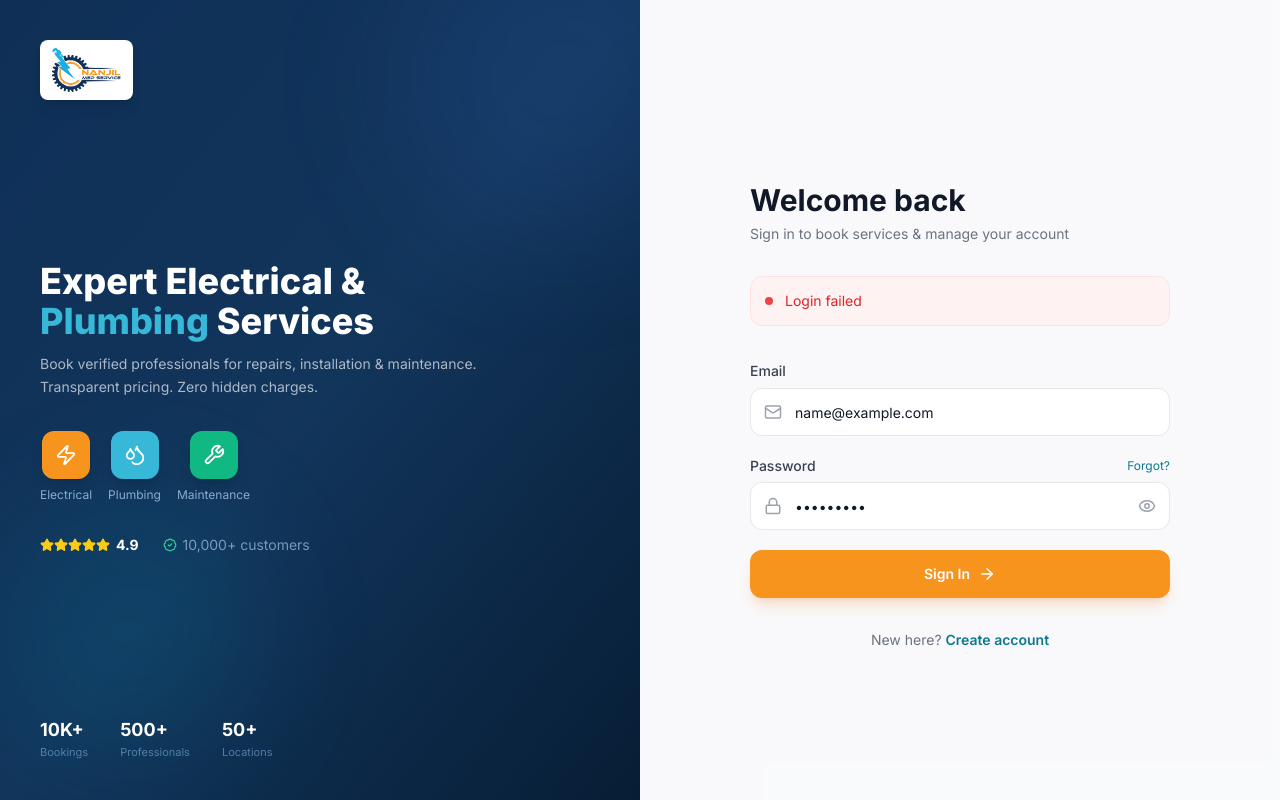
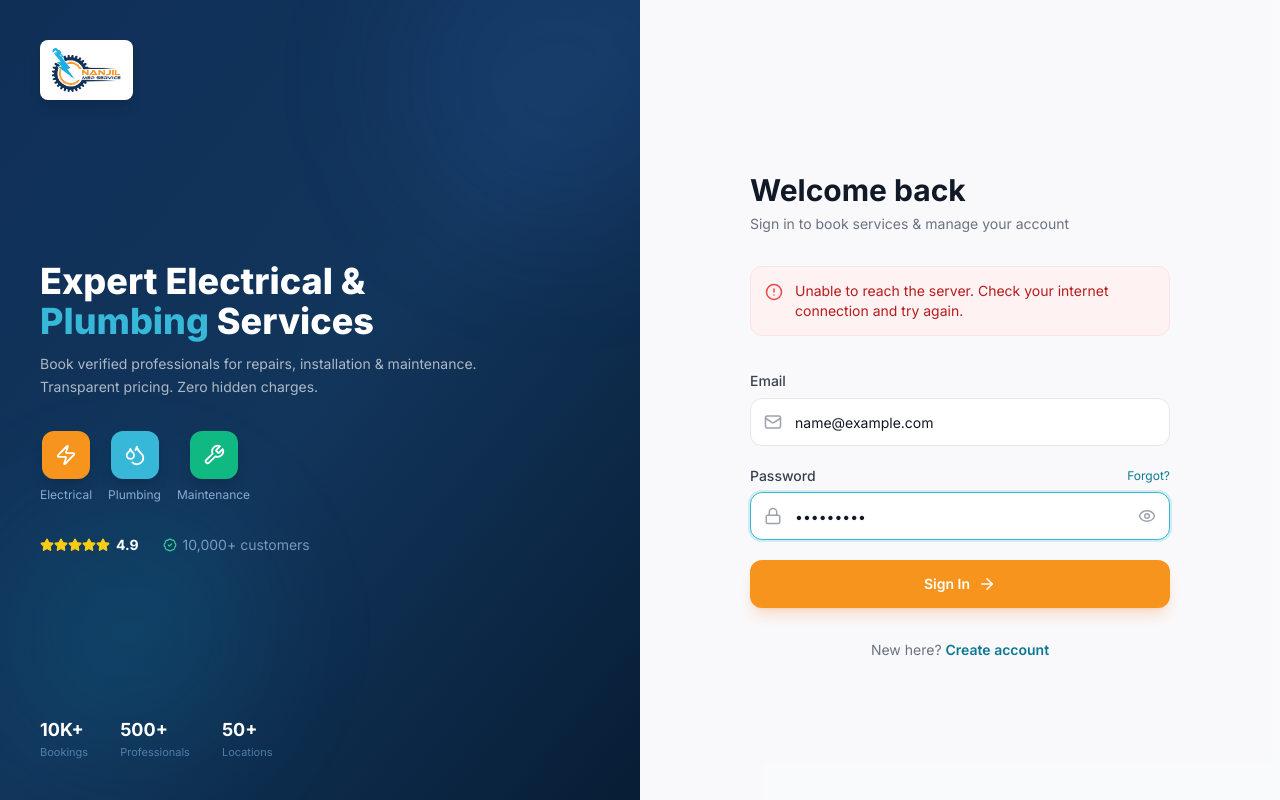
Before and after one commit to AnanthaRuban-K/Nanjil_frontend, a Next.js app: page /login in a window 1280 px wide. Both pictures are taken after typing "name@example.com", "Sample123" into the empty fields and a click on the button "Sign In". Built offline with nearby package versions, Linux system fonts and the light colour scheme; no server answers.

Commit message:
Update frontend

```diff
--- a/src/app/(public)/login/page.tsx
+++ b/src/app/(public)/login/page.tsx
@@ -14,6 +14,7 @@ import {
   Lock,
   Eye,
   EyeOff,
+  AlertCircle,
   Zap,
   Droplets,
   Wrench,
@@ -23,11 +24,32 @@ import {
 import { AxiosError } from "axios";
 
 const schema = z.object({
-  email: z.string().email("Invalid email"),
+  email: z.string().trim().email("Enter a valid email address").toLowerCase(),
   password: z.string().min(1, "Password is required"),
 });
 
 type FormData = z.infer<typeof schema>;
+type ApiErrorBody = { message?: string };
+
+function getLoginErrorMessage(err: unknown) {
+  if (!(err instanceof AxiosError)) {
+    return "Something went wrong. Please try again.";
+  }
+
+  if (!err.response) {
+    return "Unable to reach the server. Check your internet connection and try again.";
+  }
+
+  const status = err.response.status;
+  const message = (err.response.data as ApiErrorBody | undefined)?.message;
+
+  if (status === 401) return "Invalid email or password.";
+  if (status === 403) return message || "This account is inactive. Please contact admin.";
+  if (status === 422) return "Please enter a valid email and password.";
+  if (status === 429) return message || "Too many login attempts. Please wait and try again.";
+
+  return message || "Login failed. Please try again.";
+}
 
 export default function LoginPage() {
   const { login } = useAuth();
@@ -39,6 +61,7 @@ export default function LoginPage() {
   const {
     register,
     handleSubmit,
+    setFocus,
     formState: { errors },
   } = useForm<FormData>({ resolver: zodResolver(schema) });
 
@@ -47,13 +70,10 @@ export default function LoginPage() {
     setLoading(true);
     try {
       const role = await login(data.email, data.password);
-      router.push(getRoleRedirect(role));
+      router.replace(getRoleRedirect(role));
     } catch (err) {
-      if (err instanceof AxiosError) {
-        setError(err.response?.data?.message || "Login failed");
-      } else {
-        setError("Something went wrong");
-      }
+      setError(getLoginErrorMessage(err));
+      setFocus("password");
     } finally {
       setLoading(false);
     }
@@ -171,14 +191,18 @@ export default function LoginPage() {
 
           {/* Error */}
           {error && (
-            <div className="flex items-center gap-3 p-3.5 bg-red-50 border border-red-100 rounded-xl text-sm text-red-600">
-              <div className="w-2 h-2 rounded-full bg-red-500 shrink-0" />
-              {error}
+            <div
+              role="alert"
+              aria-live="polite"
+              className="flex items-start gap-3 p-3.5 bg-red-50 border border-red-100 rounded-xl text-sm text-red-700"
+            >
+              <AlertCircle size={18} className="mt-0.5 shrink-0 text-red-500" />
+              <span>{error}</span>
             </div>
           )}
 
           {/* Form */}
-          <form onSubmit={handleSubmit(onSubmit)} className="space-y-5">
+          <form onSubmit={handleSubmit(onSubmit)} className="space-y-5" noValidate>
             <div className="space-y-1.5">
               <label className="text-sm font-medium text-gray-700">Email</label>
               <div className="relative">
@@ -186,6 +210,8 @@ export default function LoginPage() {
                 <input
                   type="email"
                   placeholder="you@example.com"
+                  autoComplete="email"
+                  aria-invalid={!!errors.email}
                   className={`w-full h-12 pl-11 pr-4 rounded-xl border bg-white text-sm placeholder:text-gray-400 outline-none transition-all
                     focus:ring-2 focus:ring-[#37B8D8]/20 focus:border-[#37B8D8]
                     ${errors.email ? "border-red-300" : "border-gray-200 hover:border-gray-300"}`}
@@ -207,6 +233,8 @@ export default function LoginPage() {
                 <input
                   type={showPassword ? "text" : "password"}
                   placeholder="Password"
+                  autoComplete="current-password"
+                  aria-invalid={!!errors.password}
                   className={`w-full h-12 pl-11 pr-12 rounded-xl border bg-white text-sm placeholder:text-gray-400 outline-none transition-all
                     focus:ring-2 focus:ring-[#37B8D8]/20 focus:border-[#37B8D8]
                     ${errors.password ? "border-red-300" : "border-gray-200 hover:border-gray-300"}`}
--- a/src/lib/api.ts
+++ b/src/lib/api.ts
@@ -116,14 +116,26 @@ api.interceptors.request.use((config) => {
   return config;
 });
 
-// Handle 401 globally
+const PUBLIC_AUTH_PATHS = [
+  "/auth/login",
+  "/auth/register",
+  "/auth/forgot-password",
+  "/auth/reset-password",
+  "/auth/me",
+];
+
+function isPublicAuthRequest(url?: string) {
+  return !!url && PUBLIC_AUTH_PATHS.some((path) => url.includes(path));
+}
+
+// Handle expired sessions globally, but let public auth screens show their own errors.
 api.interceptors.response.use(
   (response) => response,
   (error) => {
     if (
       error.response?.status === 401 &&
       typeof window !== "undefined" &&
-      !error.config?.url?.includes("/auth/me")
+      !isPublicAuthRequest(error.config?.url)
     ) {
       window.location.href = "/login";
     }
```
